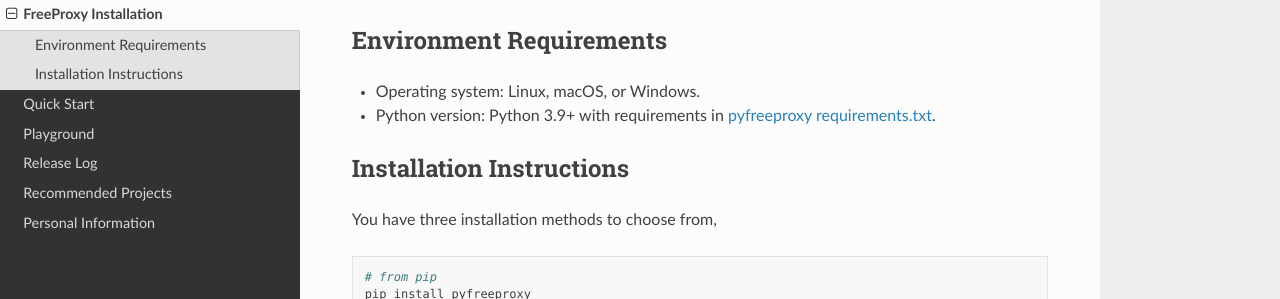
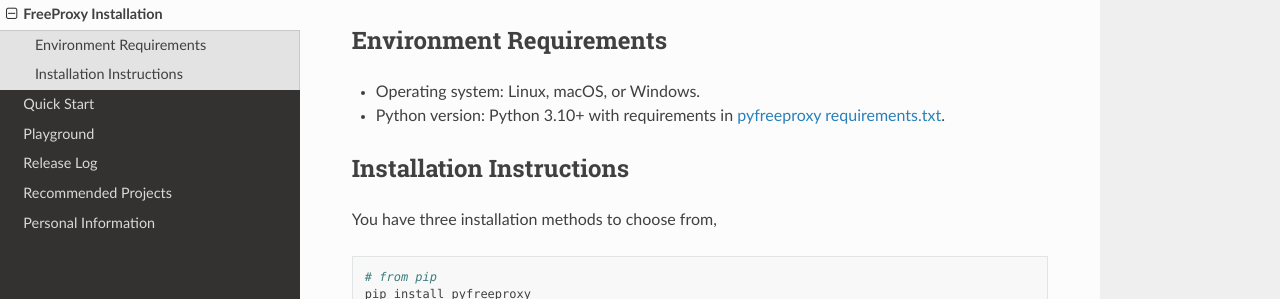
Before and after one commit to CharlesPikachu/freeproxy, a Sphinx documentation site: the page built from docs/Install.md, in a window 1280 px wide. Shown: the part 136-435 px from the top of the page. Built offline with Sphinx 7.4.7 and the Read the Docs theme 3.1.0, drawn with Linux system fonts in a browser that asks for light colours.

Commit message:
update install guidance

```diff
--- a/docs/Install.md
+++ b/docs/Install.md
@@ -3,7 +3,7 @@
 #### Environment Requirements
 
 - Operating system: Linux, macOS, or Windows.
-- Python version: Python 3.9+ with requirements in [pyfreeproxy requirements.txt](https://github.com/CharlesPikachu/freeproxy/blob/master/requirements.txt).
+- Python version: Python 3.10+ with requirements in [pyfreeproxy requirements.txt](https://github.com/CharlesPikachu/freeproxy/blob/master/requirements.txt).
 
 #### Installation Instructions
 
```
